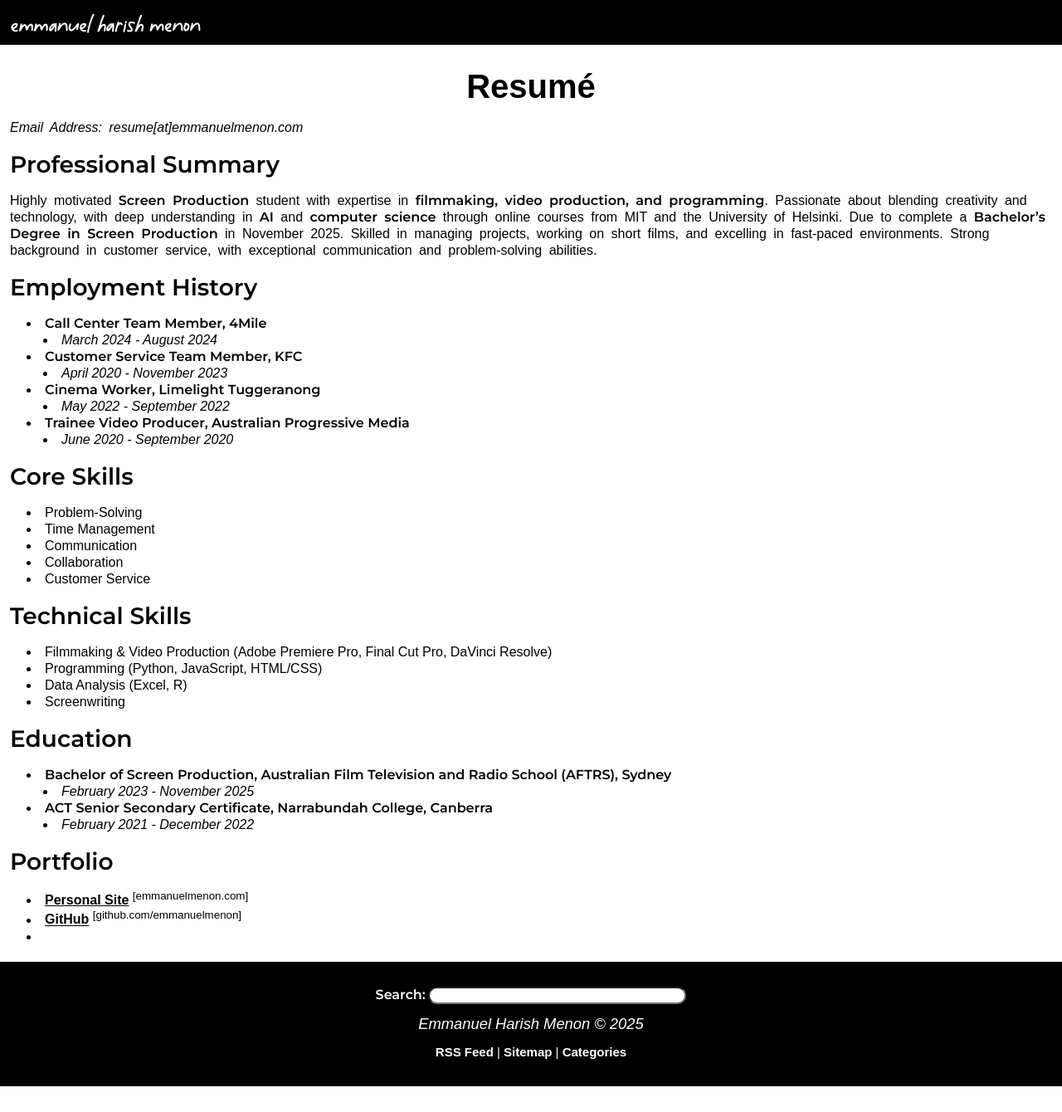
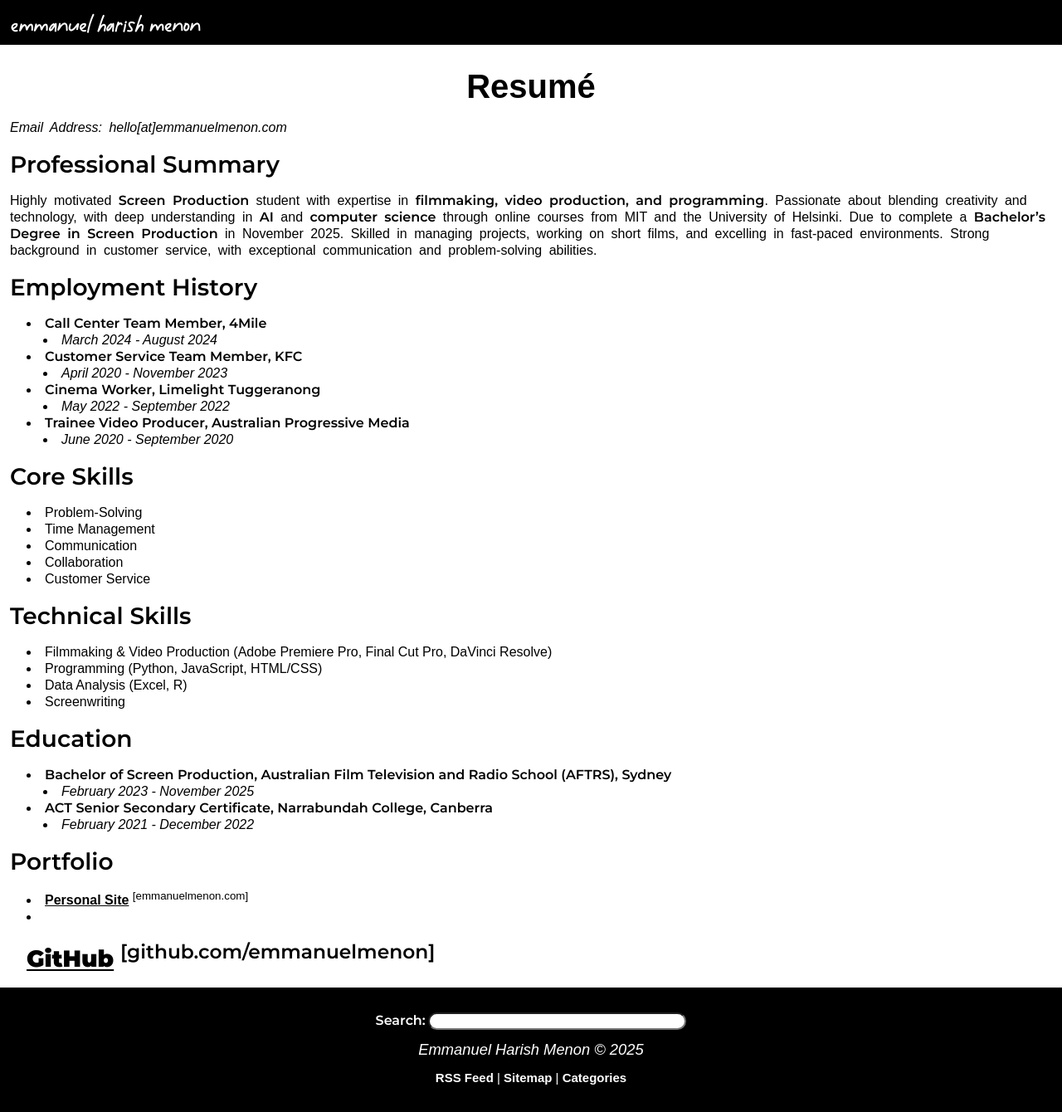
Before and after one commit to emmanuelmenon/emmanuelmenon.github.io, a Jekyll site: the page built from resume.md, in a window 1280 px wide and 1340 px high. Shown: the whole window at 83% size. Built offline with Jekyll 4.4.1, drawn with Linux system fonts in a browser that asks for light colours; some web fonts are replaced; a style sheet for code colours, icons or effects is not loaded.

Commit message:
email forwarding

```diff
--- a/_config.yml
+++ b/_config.yml
@@ -1,7 +1,7 @@
 name: "Emmanuel Menon's Blog"
 author: 'Emmanuel Menon'
 url: 'https://www.emmanuelmenon.com'
-description: 'Directly from the "incredible" mind of Emmanuel Menon, this blog covers everything from film to fiction to coding!'
+description: 'yikes'
 lang: 'en_AU'
 social:
   links:
--- a/resume.md
+++ b/resume.md
@@ -3,7 +3,7 @@
 title: Resumé
 ---
 # Resumé
-*Email Address: resume[at]emmanuelmenon.com*
+*Email Address: hello[at]emmanuelmenon.com*
 
 ## Professional Summary
 Highly motivated **Screen Production** student with expertise in **filmmaking, video production, and programming**. Passionate about blending creativity and technology, with deep understanding in **AI** and **computer science** through online courses from MIT and the University of Helsinki. Due to complete a **Bachelor's Degree in Screen Production** in November 2025. Skilled in managing projects, working on short films, and excelling in fast-paced environments. Strong background in customer service, with exceptional communication and problem-solving abilities.
```
Also changed, not shown: about.md (+1 -1 lines).
